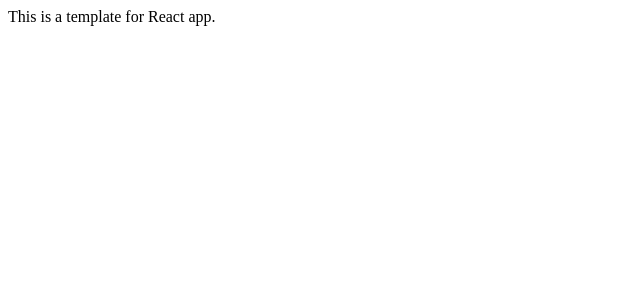
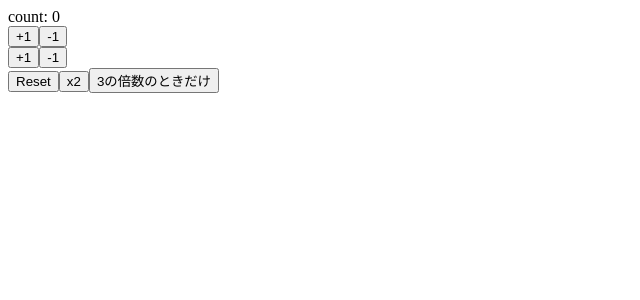
Before and after one commit to am-765/react-hooks-101-typescript, a React (Create React App) app: page / in a window 1280 px wide. Shown: the top 300 px of the page, without its empty margins (0-640 px from the left). Built offline with nearby package versions, Linux system fonts and the light colour scheme.

Commit message:
my first React Hook with useState

```diff
--- a/src/App.tsx
+++ b/src/App.tsx
@@ -1,7 +1,39 @@
-import React from "react";
+import React, { useState } from "react";
 
 const App = () => {
-  return <>This is a template for React app.</>;
+  const [count, setCount] = useState(0);
+
+  const increment = () => setCount(count + 1);
+  const decrement = () => setCount(count - 1);
+
+  const increment2 = () => setCount((previousCount) => previousCount + 1);
+  const decrement2 = () => setCount((previousCount) => previousCount - 1);
+
+  const reset = () => setCount(0);
+  const double = () => setCount(count * 2);
+  const divide3 = () =>
+    setCount((previousCount) =>
+      previousCount % 3 === 0 ? previousCount / 3 : previousCount
+    );
+
+  return (
+    <>
+      <div>count: {count}</div>
+      <div>
+        <button onClick={increment}>+1</button>
+        <button onClick={decrement}>-1</button>
+      </div>
+      <div>
+        <button onClick={increment2}>+1</button>
+        <button onClick={decrement2}>-1</button>
+      </div>
+      <div>
+        <button onClick={reset}>Reset</button>
+        <button onClick={double}>x2</button>
+        <button onClick={divide3}>3の倍数のときだけ</button>
+      </div>
+    </>
+  );
 };
 
 export default App;
```
